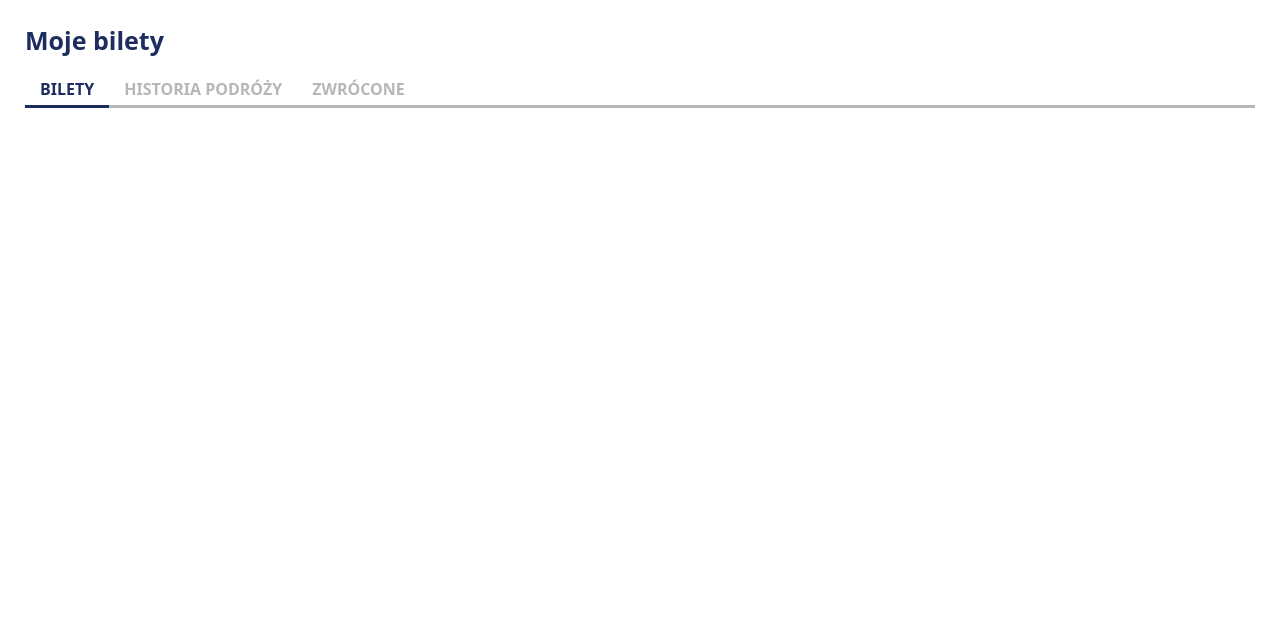
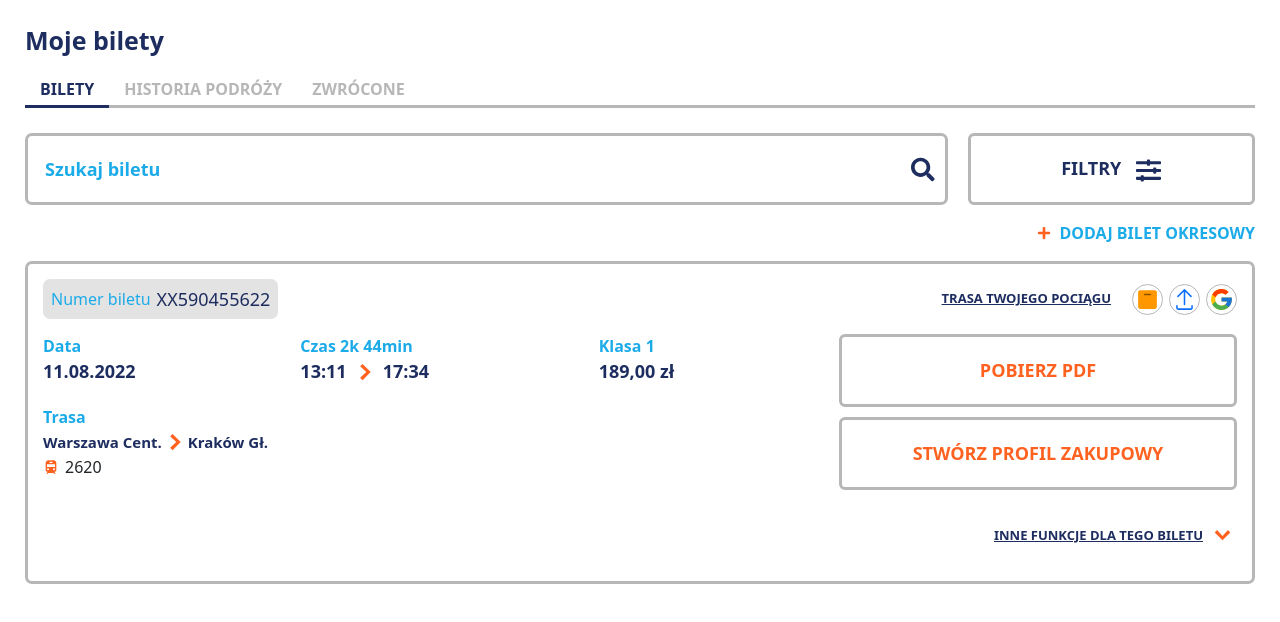
Before and after one commit to adaewa20/pkp_mockup, a React (Create React App) app: page / in a window 1280 px wide. Shown: the top 622 px of the page. Built offline with nearby package versions, Linux system fonts and the light colour scheme.

Commit message:
feat: tab pane ticket

```diff
--- a/package.json
+++ b/package.json
@@ -3,15 +3,18 @@
   "version": "0.1.0",
   "private": true,
   "dependencies": {
+    "@fortawesome/react-fontawesome": "^0.2.0",
     "@primer/components": "^33.1.0",
     "@primer/react": "^36.1.0",
     "@testing-library/jest-dom": "^5.17.0",
     "@testing-library/react": "^13.4.0",
     "@testing-library/user-event": "^13.5.0",
     "bootstrap": "^5.3.2",
+    "font-awesome": "^4.7.0",
     "react": "^18.2.0",
     "react-bootstrap": "^2.9.1",
     "react-dom": "^18.2.0",
+    "react-icons": "^4.11.0",
     "react-scripts": "5.0.1",
     "web-vitals": "^2.1.4"
   },
--- a/src/App.css
+++ b/src/App.css
@@ -37,6 +37,35 @@
   border-bottom-color: #B7B7B7 ;
   border-bottom-width: 3px;
 }
+.tab-con-margin {
+  margin-left: 0 !important;
+  margin-top: 25px !important;
+}
+.mp-0 {
+  margin: 0;
+  padding: 0  !important;
+}
+
+#custom-plus {
+  color: #FF6220;
+  font-size: 14px;
+  margin-right: 8px;
+}
+.custom-span-2 {
+  height: 100%;
+
+  color: #1cabe9;
+  font-weight: bold;
+  font-size: 16px;
+}
+.custom-button-1 {
+  background-color: white !important;
+  border: none !important;
+  margin: 10px !important;
+  margin-right: 0 !important;
+  padding-right: 0 !important;
+}
+
 
 .view {
   border: 1px solid #000;
--- a/src/App.js
+++ b/src/App.js
@@ -1,7 +1,9 @@
-import logo from "./logo.svg";
 import "./App.css";
-import { Button } from "react-bootstrap";
-import { Tab, Nav } from "react-bootstrap";
+import { Tab, Nav, Form, Row, Col, InputGroup, Button } from "react-bootstrap";
+import { SearchBar } from "./components/SearchBar";
+import { SetFilter } from "./components/SetFilter";
+import { FaPlus } from "react-icons/fa";
+import { TicketTab } from "./components/TicketTab";
 
 function App() {
   return (
@@ -23,7 +25,21 @@ function App() {
 
         <Tab.Content>
           <Tab.Pane eventKey="home">
-            <div></div>
+            <div className="row col-sm-12 col-12 tab-con-margin">
+              <div className="col-9 mp-0">
+                <SearchBar />
+              </div>
+              <SetFilter />
+            </div>
+            <div className="d-flex flex-row-reverse">
+              <Button className="custom-button-1 d-flex align-items-center">
+                <FaPlus id="custom-plus" />
+                <span className="custom-span-2 ml-auto">
+                  DODAJ BILET OKRESOWY
+                </span>
+              </Button>
+            </div>
+            <TicketTab />
           </Tab.Pane>
           <Tab.Pane eventKey="travelHistory">
             <div>HISTORIA PODRÓŻY</div>
--- /dev/null
+++ b/src/components/SearchBar.css
@@ -0,0 +1,44 @@
+.input-wrapper {
+  background-color: white;
+  width: 100%;
+  border-radius: 7px;
+  height: 4.5rem;
+  border: solid #B7B7B7 3px;
+  padding: 0 auto !important;
+  display: flex;
+  align-items: center;
+}
+
+input, input:focus {
+  background-color: transparent;
+  border: none;
+  height: 100%;
+  width: 100%;
+  font-size: 18px !important;
+  font-weight: bold;
+  outline: none;
+
+}
+input::placeholder {
+  color: #1cabe9;
+}
+/* input,
+input:focus {
+  background-color: transparent;
+  border: none;
+  height: 100%;
+  width: 100%;
+  font-size: 18px !important;
+  font-weight: 500;
+  margin-left: 5px;
+  outline: none;
+} */
+
+#search-icon {
+  color: #1E2D5F;
+  font-size: 25px;
+  margin-right: 10px;
+}
+.ml-15 {
+  margin-left: 15px;
+}
--- /dev/null
+++ b/src/components/SearchBar.jsx
@@ -0,0 +1,12 @@
+import React from 'react'
+import {FaSearch} from "react-icons/fa"
+import "./SearchBar.css"
+
+export const SearchBar = () => {
+  return (
+    <div className='input-wrapper'>
+      <input placeholder='Szukaj biletu' className='ml-15'/>
+      <FaSearch id="search-icon"/>
+    </div>
+  )
+}
--- /dev/null
+++ b/src/components/SetFilter.css
@@ -0,0 +1,20 @@
+.btn-filter, .btn-filter:focus, .btn-filter:hover {
+  background-color: white !important;
+  border: solid 3px #B7B7B7 !important;
+  margin-left: 20px;
+  width: 20%;
+  min-width: 97px;
+}
+
+
+.custom-span {
+  color: #1E2D5F;
+  font-size: 18px;
+  font-weight: bold;
+}
+
+#slider-icon {
+  color: #1E2D5F;
+  font-size: 25px;
+  margin-left: 15px;
+}
--- /dev/null
+++ b/src/components/SetFilter.jsx
@@ -0,0 +1,13 @@
+import React from 'react'
+import {FaSlidersH} from "react-icons/fa"
+import "./SetFilter.css"
+import { Button } from 'react-bootstrap'
+
+export const SetFilter = () => {
+  return (
+    <Button className='col btn-filter'>
+      <span className='custom-span'>FILTRY</span>
+      <FaSlidersH id="slider-icon"/>
+    </Button>
+  )
+}
--- /dev/null
+++ b/src/components/TicketTab.css
@@ -0,0 +1,101 @@
+.b-3 {
+  border: solid #B7B7B7 3px;
+  border-radius: 7px;
+}
+
+.num-ticket {
+  color: #1cabe9;
+  background-color: #e4e3e3;
+  height: 8vh;
+  border-radius: 7px;
+  max-height: 40px;
+}
+
+.text-blue-1 {
+  color: #1cabe9;
+  font-size: 16px;
+  font-weight: 500;
+  padding-right: 6px;
+  margin-left: 8px;
+  width: fit-content;
+}
+
+.text-dark-1 {
+  color: #1E2D5F;
+  font-size: 18px;
+  font-weight: 500;
+  margin-right: 8px;
+}
+
+.custom-a {
+  color: #1E2D5F;
+  font-size: 13px;
+  font-weight: 800;
+  margin-right: 15px;
+}
+
+
+.round-button {
+  border: solid 1px #B7B7B7;
+  border-radius: 50%;
+  margin-left: 6px;
+}
+
+#round {
+  font-size: 25px;
+  margin: 2px;
+}
+
+.m-10 {
+  margin: 15px !important;
+}
+
+.mb-10 {
+  margin-bottom: 10px;
+}
+
+.mb-20 {
+  margin-bottom: 20px;
+}
+.mr-5 {
+  margin-right: 5px !important;
+}
+
+.orange {
+  color: #FF6220;
+}
+
+.text-1 {
+  color: #1cabe9;
+  font-weight: 700;
+}
+
+.text-2 {
+  color: #1E2D5F;
+  font-weight: 800;
+  font-size: 18px;
+}
+
+.text-3 {
+  color: #1E2D5F;
+  font-weight: 700;
+  font-size: 15px;
+}
+
+.chevron-size {
+  font-size: 26px;
+}
+
+.btn2 {
+  background-color: white !important;
+  border: solid 3px #B7B7B7 !important;
+  padding: 20px 40px !important;
+}
+
+.custom-span2 {
+  color: #FF6220;
+  font-size: 18px;
+  font-weight: bold;
+  margin-top: 10px;
+  height: 100%;
+}
--- /dev/null
+++ b/src/components/TicketTab.jsx
@@ -0,0 +1,80 @@
+import React from 'react'
+import {FcGoogle, FcPackage} from "react-icons/fc"
+import {GoUpload, GoChevronRight, GoChevronDown} from "react-icons/go"
+import {BiSolidTrain} from "react-icons/bi"
+import { Button } from 'react-bootstrap'
+import "./TicketTab.css"
+
+export const TicketTab = () => {
+  return (
+    <div className="col-12 b-3 ">
+      <div className='d-flex m-10'>
+        <div className='num-ticket d-flex align-items-center'>
+          <span className='text-blue-1'>Numer biletu</span>
+          <span className='text-dark-1'>XX590455622</span>
+        </div>
+        <div className='ms-auto d-flex align-items-center'>
+          <a className="custom-a" href="">TRASA TWOJEGO POCIĄGU</a>
+          <a className='round-button' href="">
+            <FcPackage id='round'/>
+          </a>
+          <a className='round-button align-items-center' href="">
+            <GoUpload id='round'/>
+          </a>
+          <a className='round-button ' href="">
+            <FcGoogle id='round'/>
+          </a>
+        </div>
+      </div>
+      <div className='d-flex m-10'>
+        <div className='col'>
+          <div className='d-flex mb-20'>
+            <div className='d-flex flex-column flex-fill'>
+              <span className='text-1'>Data</span>
+              <span className='text-2'>11.08.2022</span>
+            </div>
+            <div className='d-flex flex-column flex-fill'>
+              <span className='text-1'>Czas 2k 44min</span>
+              <div className='d-flex align-items-center'>
+                <span className='text-2 mr-5'>13:11</span>
+                <GoChevronRight className='chevron-size orange mr-5'/>
+                <span className='text-2 mr-5'>17:34</span>
+              </div>
+            </div>
+            <div className='d-flex flex-column flex-fill'>
+              <span className='text-1'>Klasa 1</span>
+              <span className='text-2'>189,00 zł</span>
+            </div>
+          </div>
+          <div className='d-flex flex-column'>
+            <span className='text-1'>Trasa</span>
+            <div className='d-flex align-items-center'>
+              <span className='text-3'>Warszawa Cent.</span>
+              <GoChevronRight className='chevron-size orange'/>
+              <span className='text-3'>Kraków Gł.</span>
+            </div>
+            <div className='d-flex align-items-center'>
+              <BiSolidTrain className='orange' style={{marginRight: '6px'}}/>
+              <span> 2620</span>
+            </div>
+          </div>
+        </div>
+        <div className='col-4 d-flex flex-column'>
+          <Button className='btn2 mb-10'>
+            <span className='custom-span2'>POBIERZ PDF</span>
+          </Button>
+          <Button className='btn2'>
+            <span className='custom-span2'>STWÓRZ PROFIL ZAKUPOWY</span>
+          </Button>
+        </div>
+      </div>
+      <div className="d-flex flex-row-reverse m-10 ">
+        <Button className="custom-button-1 d-flex align-items-center">
+          <a className="mr-5 custom-a" href="">INNE FUNKCJE DLA TEGO BILETU</a>
+          <GoChevronDown id="round" className="orange"  />
+        </Button>
+      </div>
+
+    </div>
+  )
+}
```
Also changed, not shown: 1 other file (tests, documents, lock files or other folders).
